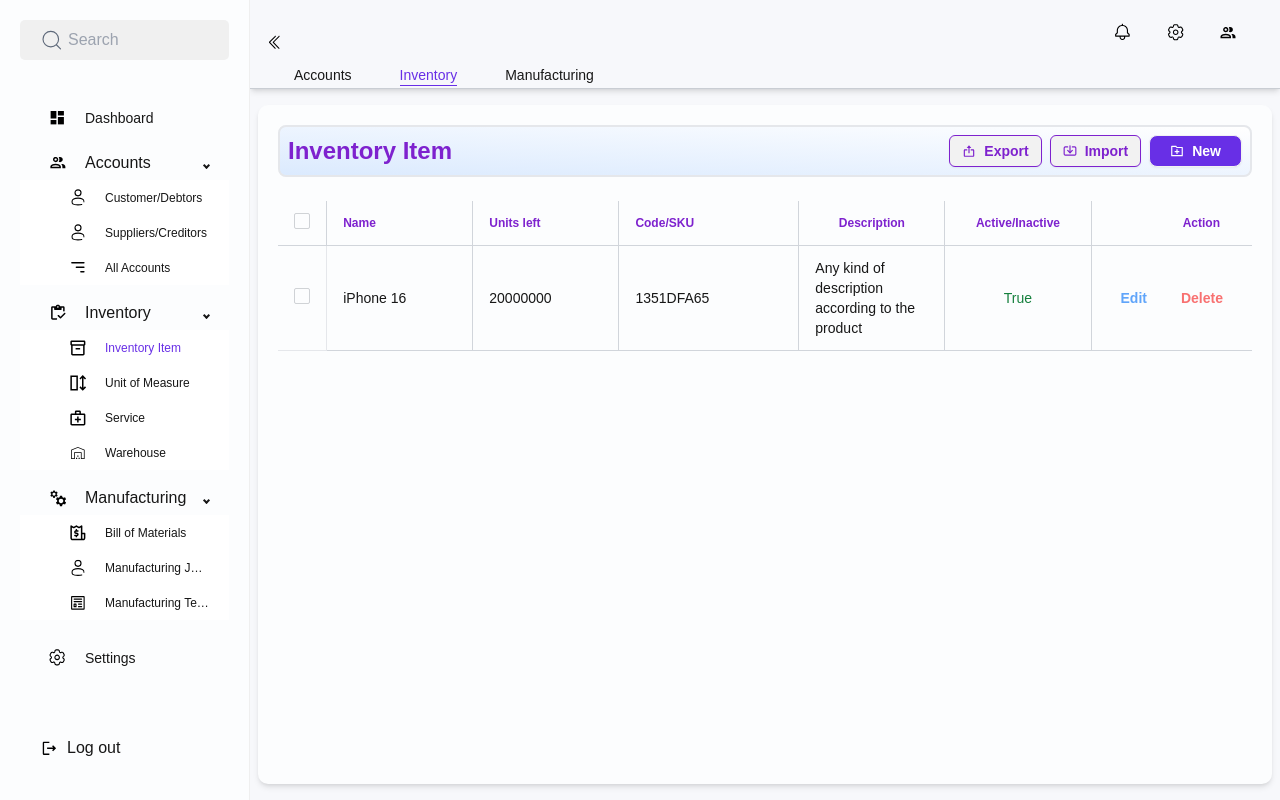
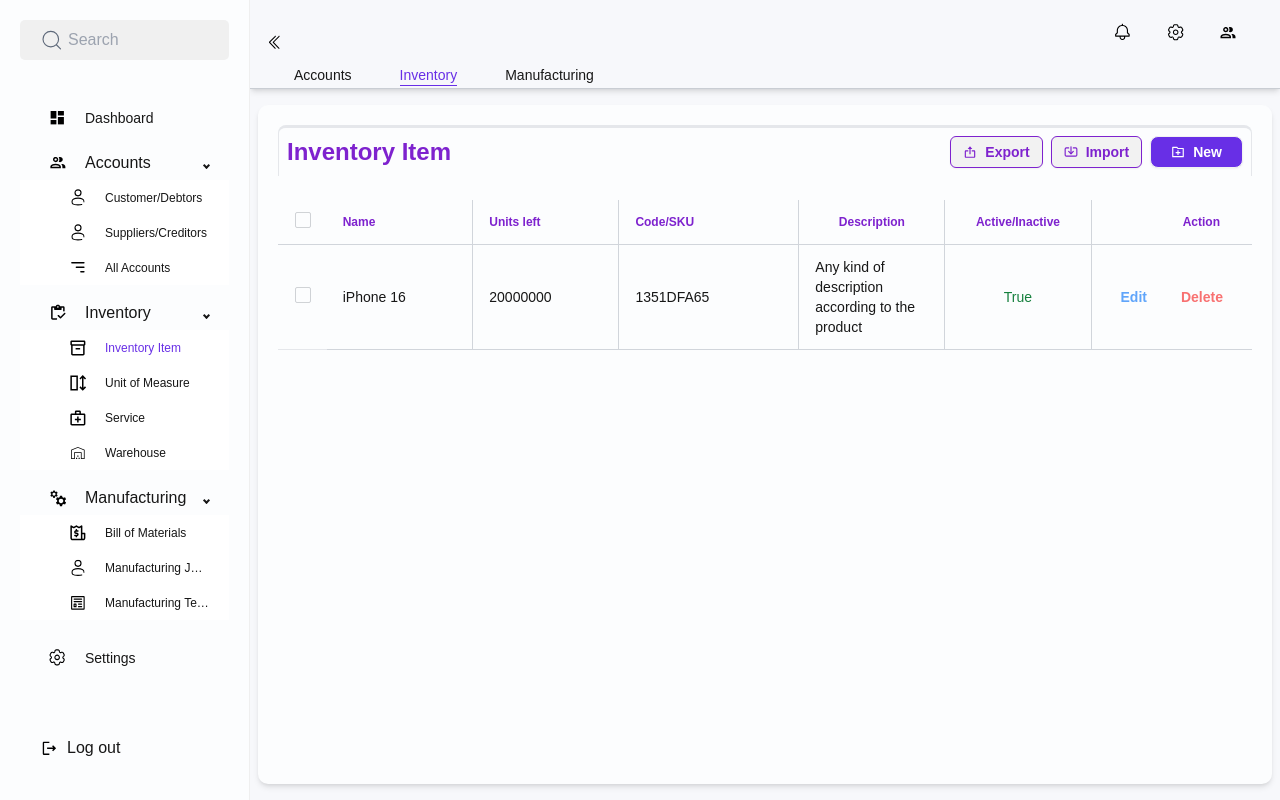
Before and after one commit to HelloTanvir/ERP-system, a Next.js app: page /dashboard/inventory/inventory-item in a window 1280 px wide. Built offline with nearby package versions, Linux system fonts and the light colour scheme.

Commit message:
Modified ui of inventory page

```diff
--- a/src/app/dashboard/inventory/inventory-item/page.tsx
+++ b/src/app/dashboard/inventory/inventory-item/page.tsx
@@ -6,7 +6,7 @@ export default function InventoryItem() {
     return (
         <div>
             {/* Header Part */}
-            <div className="flex justify-between border-2 p-2 rounded-lg bg-gradient-to-tr from-blue-100 to-white">
+            <div className="flex justify-between border-[3px] border-x-[1px] border-b-0 rounded-t-lg  rounded-b-none p-2 rounded-lg ">
                 <h3 className="text-2xl text-purple-700  font-semibold">Inventory Item</h3>
 
                 {/* Action Buttons */}
@@ -39,10 +39,10 @@ export default function InventoryItem() {
                 {/* head */}
                 <thead>
                     <tr className="text-purple-700">
-                        <th className="w-[5%] text-right border border-l-0 border-t-0  border-gray-300">
+                        <th className="w-[5%] text-right border border-l-0 border-t-0 border-r-0  border-gray-300">
                             <input type="checkbox" className="checkbox w-4 h-4 rounded-sm" />
                         </th>
-                        <th className="w-[15%] border border-t-0 border-gray-300">Name</th>
+                        <th className="w-[15%] border border-l-0   border-t-0  border-gray-300">Name</th>
                         <th className="w-[15%] border border-t-0  border-gray-300">Units left</th>
                         <th className="border border-t-0 border-gray-300">Code/SKU</th>
                         <th className="text-center w-[15%] border border-t-0  border-gray-300">
@@ -59,10 +59,10 @@ export default function InventoryItem() {
                 <tbody>
                     {/* row 1 */}
                     <tr className="">
-                        <td className="text-right border border-l-0">
+                        <td className="text-right border border-r-0 border-l-0">
                             <input type="checkbox" className="checkbox w-4 h-4 rounded-sm" />
                         </td>
-                        <td className="border border-gray-300">iPhone 16</td>
+                        <td className="border border-l-0 border-gray-300">iPhone 16</td>
                         <td className="border border-gray-300">20000000</td>
                         <td className="border border-gray-300">1351DFA65</td>
                         <td className="border border-gray-300">
```
